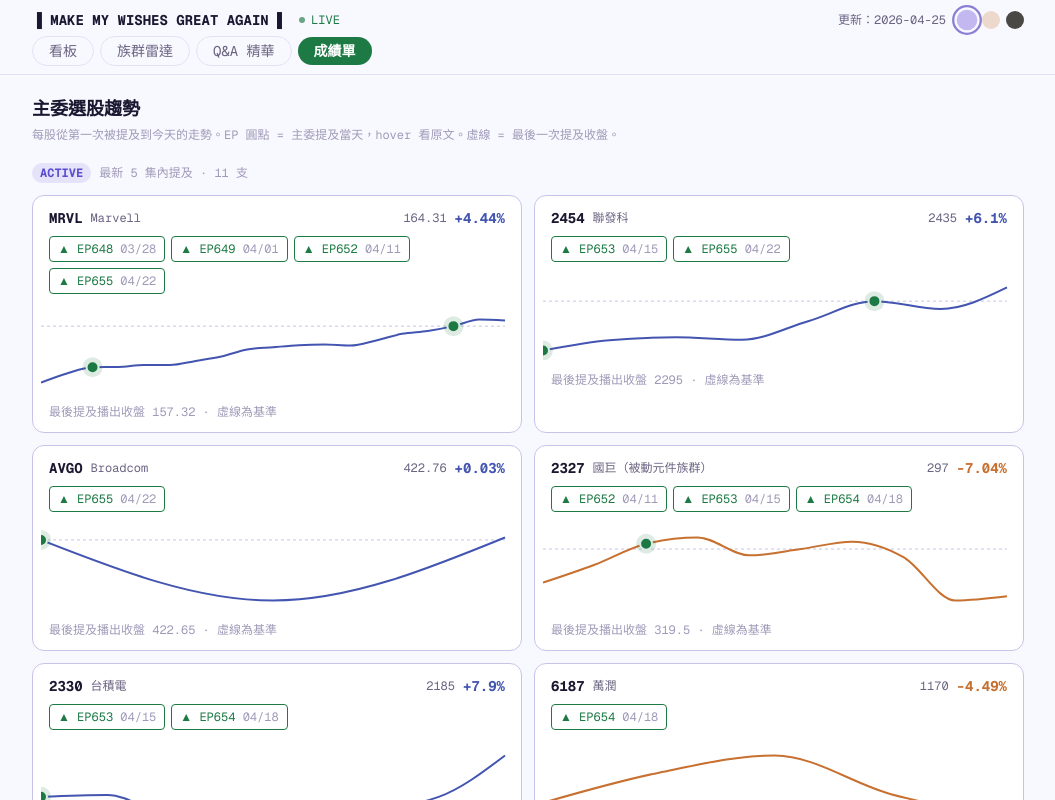
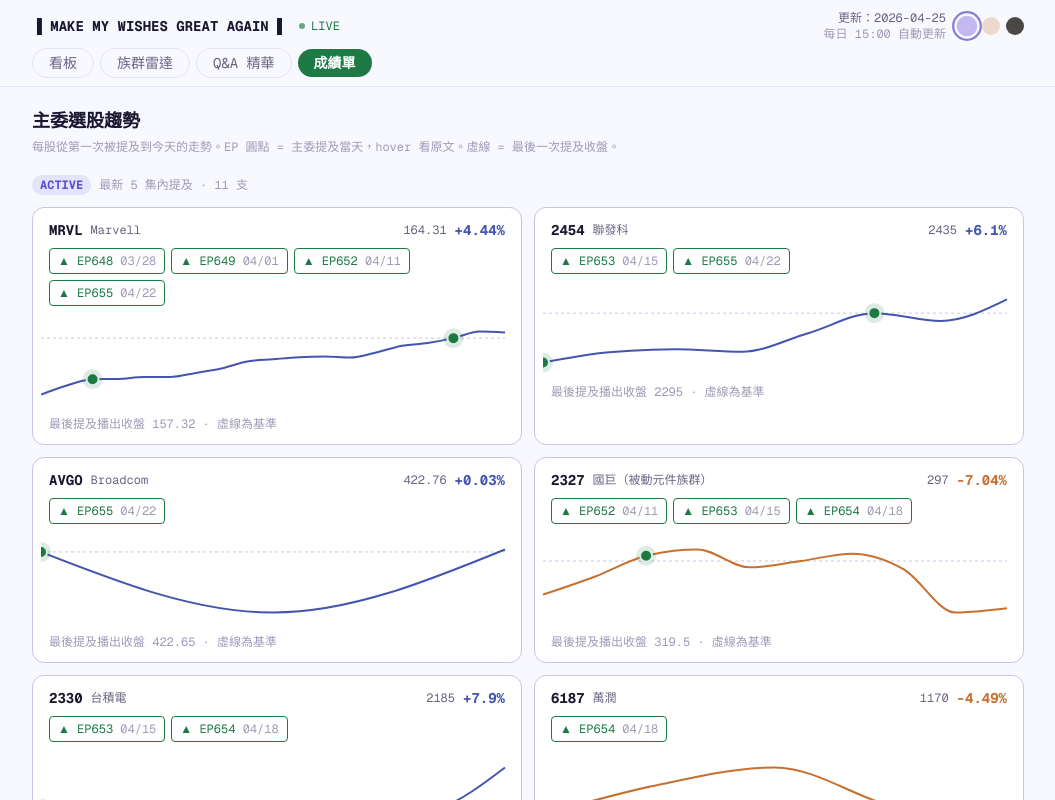
Before and after one commit to camille5534/stock-gooaye, a Next.js app: page /picks in a window 1280 px wide. Shown: the top 800 px of the page, without its empty margins (112-1167 px from the left). Built offline with nearby package versions, Linux system fonts and the light colour scheme.

Commit message:
header 加上每日 15:00 自動更新說明

```diff
--- a/app/picks/page.tsx
+++ b/app/picks/page.tsx
@@ -17,9 +17,10 @@ export default async function PicksPage() {
     <div className="min-h-screen" style={{ background: 'var(--bg)' }}>
       <AppHeader
         rightSlot={
-          <span className="text-xs font-mono" style={{ color: 'var(--fg-muted)' }}>
-            更新：{data.generated_at}
-          </span>
+          <div className="flex flex-col items-end font-mono text-xs" style={{ color: 'var(--fg-muted)' }}>
+            <span>更新：{data.generated_at}</span>
+            <span style={{ color: 'var(--fg-dim)' }}>每日 15:00 自動更新</span>
+          </div>
         }
       />
       <main className="max-w-5xl mx-auto px-4 py-5">
```
